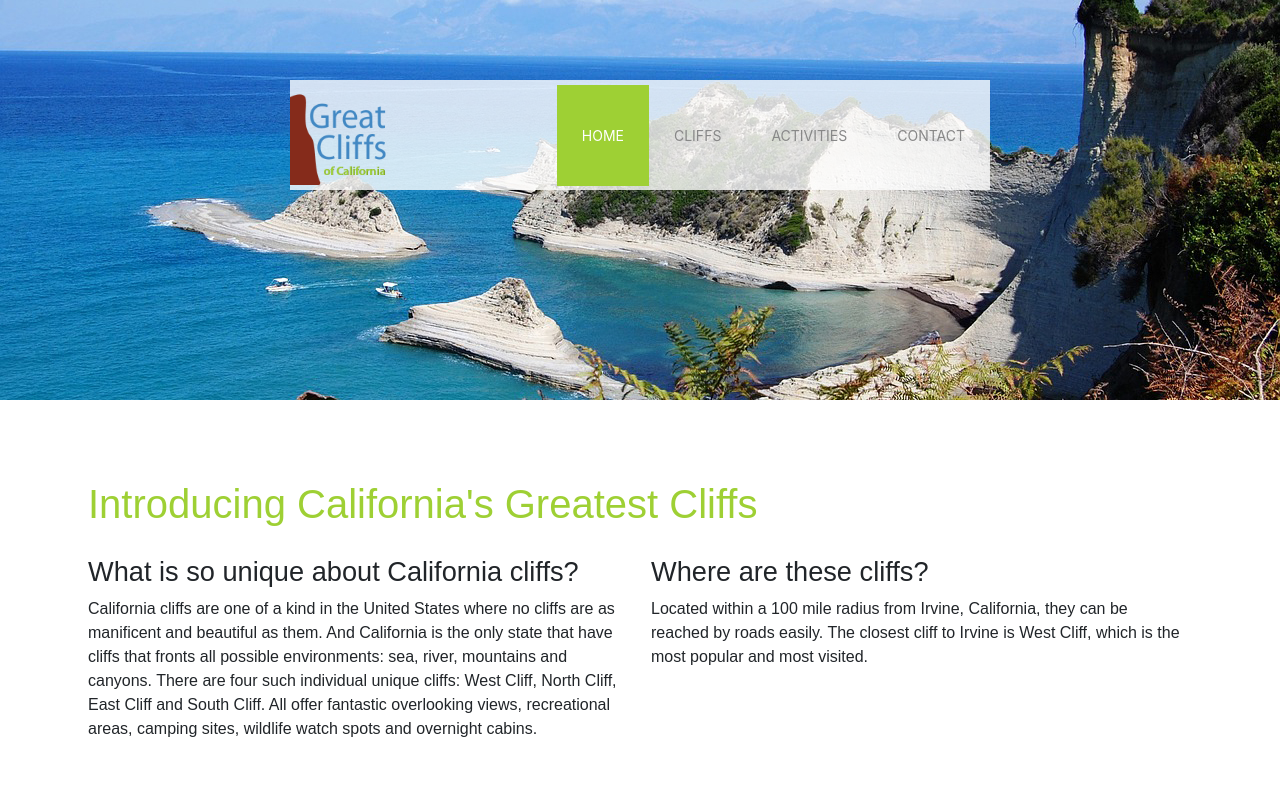
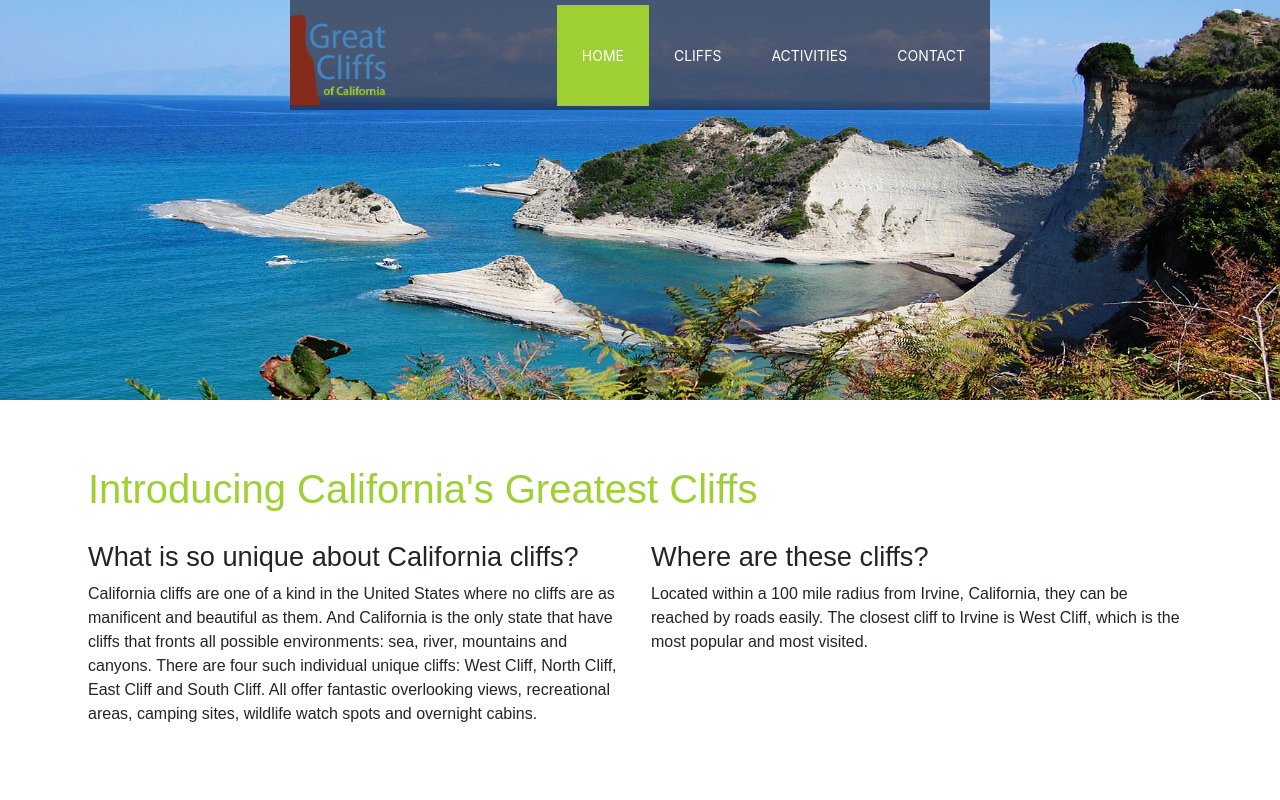
Before and after one commit to MelanyRamirez-Westcliff/Week-7-Day-1-Homework-Submission, a plain HTML site: page index.html in a window 1280 px wide. Shown: the top 800 px of the page. Drawn offline with nearby package versions, Linux system fonts and the light colour scheme.

Commit message:
Making the top navigation bar a sticky top

```diff
--- a/index.html
+++ b/index.html
@@ -4,16 +4,19 @@
     <meta charset="UTF-8" />
     <meta name="viewport" content="width=device-width, initial-scale=1" />
 
+    <!-- Bootstrap CSS -->
     <link
       rel="stylesheet"
       href="https://maxcdn.bootstrapcdn.com/bootstrap/4.5.2/css/bootstrap.min.css"
     />
 
+    <!-- Font Awesome -->
     <link
       rel="stylesheet"
       href="https://cdnjs.cloudflare.com/ajax/libs/font-awesome/4.7.0/css/font-awesome.min.css"
     />
 
+    <!-- Custom CSS -->
     <link rel="stylesheet" href="styles.css" />
 
     <title>Great Cliffs of California</title>
@@ -21,12 +24,11 @@
 
   <body id="home">
     <div id="container">
-      <!-- Header -->
-      <header>
-        <div class="main-header">
       <!-- Navigation -->
-          <nav class="navbar navbar-expand-lg navbar-light">
-            <a class="navbar-brand" href="#">
+      <div class="main-header sticky-top">
+        <nav class="navbar navbar-expand-lg navbar-dark">
+          <!-- Logo -->
+          <a class="navbar-brand" href="index.html">
             <img src="images/logo.png" alt="Great Cliffs Logo" />
           </a>
 
@@ -47,25 +49,27 @@
           <div class="collapse navbar-collapse" id="navbarContent">
             <ul class="navbar-nav ml-auto">
               <li class="nav-item active">
-                  <a class="nav-link" href="#">Home</a>
+                <a class="nav-link" href="index.html">Home</a>
               </li>
 
               <li class="nav-item">
-                  <a class="nav-link" href="#">Cliffs</a>
+                <a class="nav-link" href="cliffs.html">Cliffs</a>
               </li>
 
               <li class="nav-item">
-                  <a class="nav-link" href="#">Activities</a>
+                <a class="nav-link" href="activities.html">Activities</a>
               </li>
 
               <li class="nav-item">
-                  <a class="nav-link" href="#">Contact</a>
+                <a class="nav-link" href="contact.html">Contact</a>
               </li>
             </ul>
           </div>
         </nav>
       </div>
-      </header>
+
+      <!-- Empty Header -->
+      <header></header>
 
       <!-- Main -->
       <main>
@@ -88,6 +92,7 @@
             </p>
           </div>
 
+          <!-- Second Content Block -->
           <div class="col-12 col-sm-6">
             <h2>Where are these cliffs?</h2>
 
@@ -168,14 +173,16 @@
             commercial gain or use.
           </p>
         </div>
-        <!-- End Disclaimer -->
       </footer>
     </div>
 
+    <!-- jQuery -->
     <script src="https://ajax.googleapis.com/ajax/libs/jquery/3.5.1/jquery.min.js"></script>
 
+    <!-- Popper -->
     <script src="https://cdnjs.cloudflare.com/ajax/libs/popper.js/1.16.0/umd/popper.min.js"></script>
 
+    <!-- Bootstrap JS -->
     <script src="https://maxcdn.bootstrapcdn.com/bootstrap/4.5.2/js/bootstrap.min.js"></script>
   </body>
 </html>
--- a/styles.css
+++ b/styles.css
@@ -1,21 +1,25 @@
+/* Body Background */
+
+#home {
+    background: no-repeat white url(images/cliff_ocean.jpg);
+    background-size: 100% 400px;
+}
+
+
 /* Header */
 
 header {
     width: 100%;
-    min-height: 400px;
-    padding-top: 3em;
+    min-height: 275px;
 }
 
-#home header {
-    background: no-repeat lightgrey url(images/cliff_ocean.jpg);
-    background-size: cover;
-    background-position: center;
-}
+
+/* Main Header */
 
 .main-header {
-    background-color: rgba(255, 255, 255, 0.8);
+    background-color: rgba(38, 41, 61, 0.7);
     width: 700px;
-    margin: 2em auto 0 auto;
+    margin: 0 auto;
     min-height: 100px;
 }
 
@@ -41,7 +45,7 @@ header {
 
 .navbar-nav .nav-link {
     padding: 40px 25px !important;
-    color: #888 !important;
+    color: rgb(255, 255, 255) !important;
 }
 
 .navbar-nav .nav-link:hover {
@@ -63,6 +67,7 @@ main {
     padding: 3em 6em 3em 5.5em;
     margin: 2em 0;
     font-family: Arial, Helvetica, sans-serif;
+    background-color: white;
 }
 
 main h1 {
@@ -167,26 +172,7 @@ footer #nondisclaimer .social .fa-instagram {
 }
 
 
-/* Media Queries */
-
-@media (max-width: 768px) {
-
-    footer #nondisclaimer .copy {
-        padding: 3.5em 0 1em 0;
-        text-align: center;
-        float: none;
-        font-size: 0.9em;
-    }
-
-    footer #nondisclaimer .social {
-        padding: 1em 0;
-        margin: 0;
-        text-align: center;
-        float: none;
-    }
-
-}
-
+/* Tablet and Mobile */
 
 @media (max-width: 992px) {
 
@@ -200,7 +186,7 @@ footer #nondisclaimer .social .fa-instagram {
     }
 
     .navbar-collapse {
-        background-color: white;
+        background-color: rgba(38, 41, 61, 0.9);
         position: absolute;
         top: 100px;
         right: 0;
@@ -222,3 +208,24 @@ footer #nondisclaimer .social .fa-instagram {
     }
 
 }
+
+
+/* Smaller Screens */
+
+@media (max-width: 768px) {
+
+    footer #nondisclaimer .copy {
+        padding: 3.5em 0 1em 0;
+        text-align: center;
+        float: none;
+        font-size: 0.9em;
+    }
+
+    footer #nondisclaimer .social {
+        padding: 1em 0;
+        margin: 0;
+        text-align: center;
+        float: none;
+    }
+
+}
```
Lines whose indentation alone changed are shown as unchanged.
